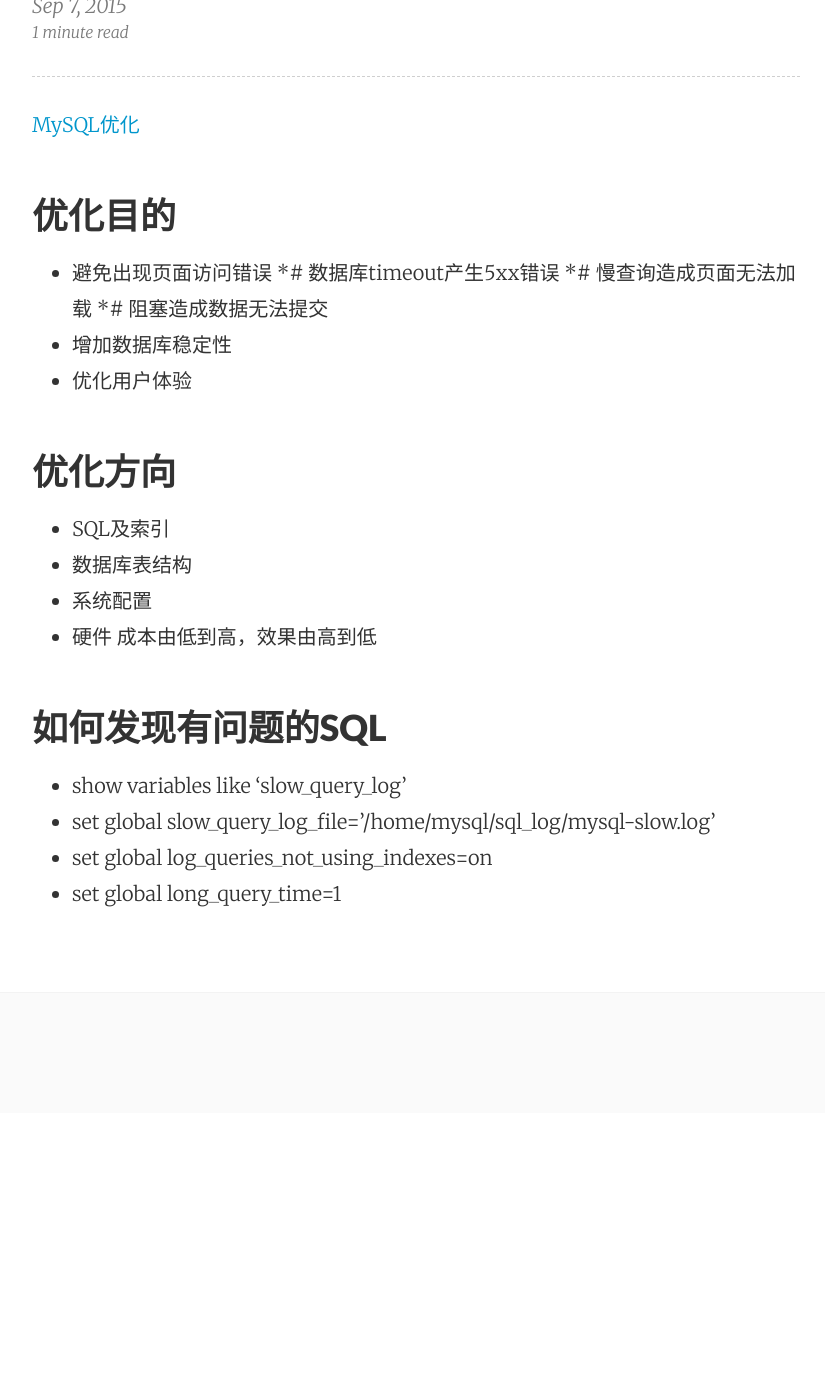
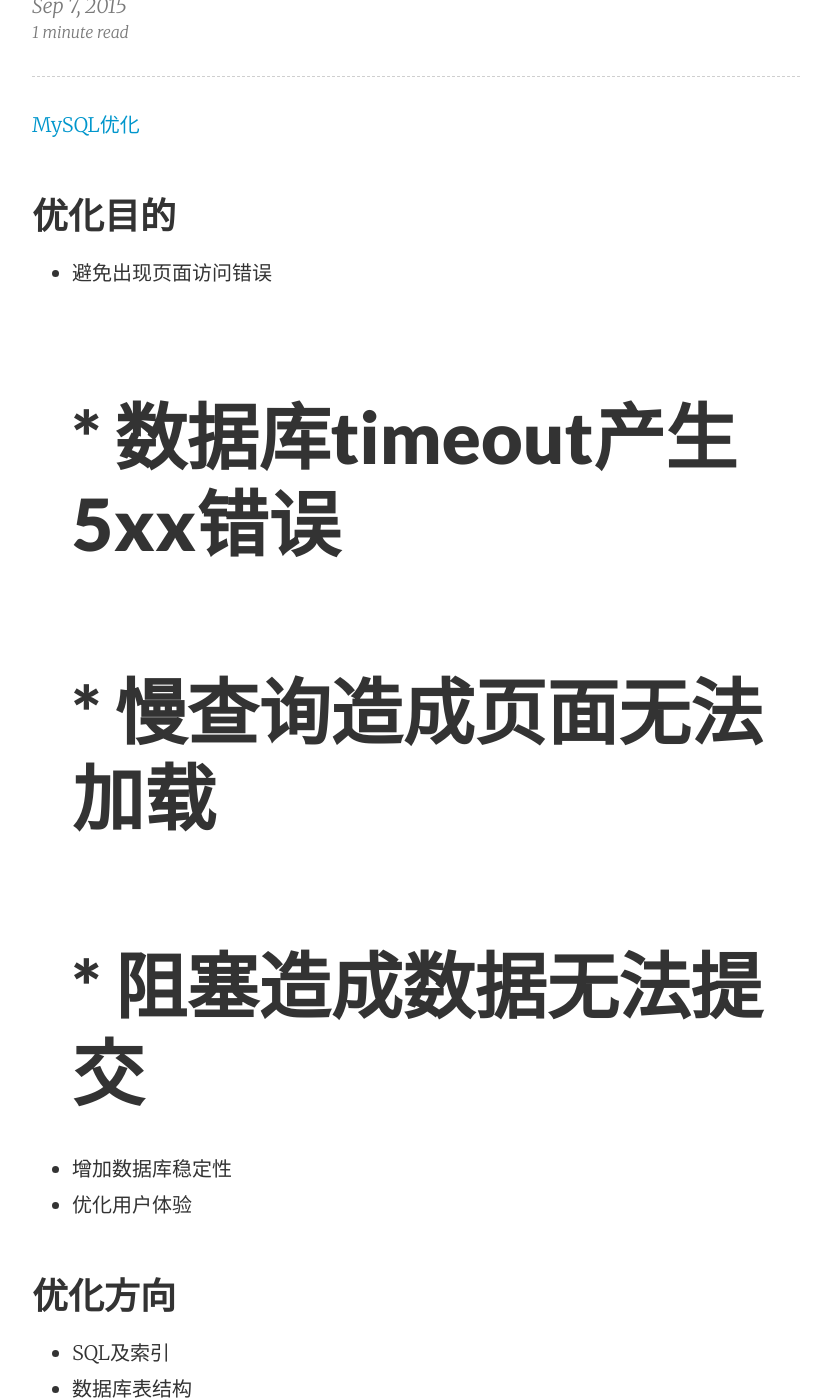
Before and after one commit to wangbangkun/wangbangkun.github.io, a Jekyll site: the page built from _posts/2015-09-07-mysql-optimization.markdown, in a window 1280 px wide and 1400 px high, scrolled down 349 px. Shown: the whole window, without its empty margins (224-1049 px from the left). Built offline with Jekyll 4.4.1, drawn with Linux system fonts in a browser that asks for light colours; before the commit the page ends 1462 px from its top, so only the background shows below that.

Commit message:
line number.

```diff
--- a/_posts/2015-09-07-mysql-optimization.markdown
+++ b/_posts/2015-09-07-mysql-optimization.markdown
@@ -12,9 +12,9 @@
 
 ### 优化目的
 * 避免出现页面访问错误
-*# 数据库timeout产生5xx错误
-*# 慢查询造成页面无法加载
-*# 阻塞造成数据无法提交
+#* 数据库timeout产生5xx错误
+#* 慢查询造成页面无法加载
+#* 阻塞造成数据无法提交
 * 增加数据库稳定性
 * 优化用户体验
 
```
